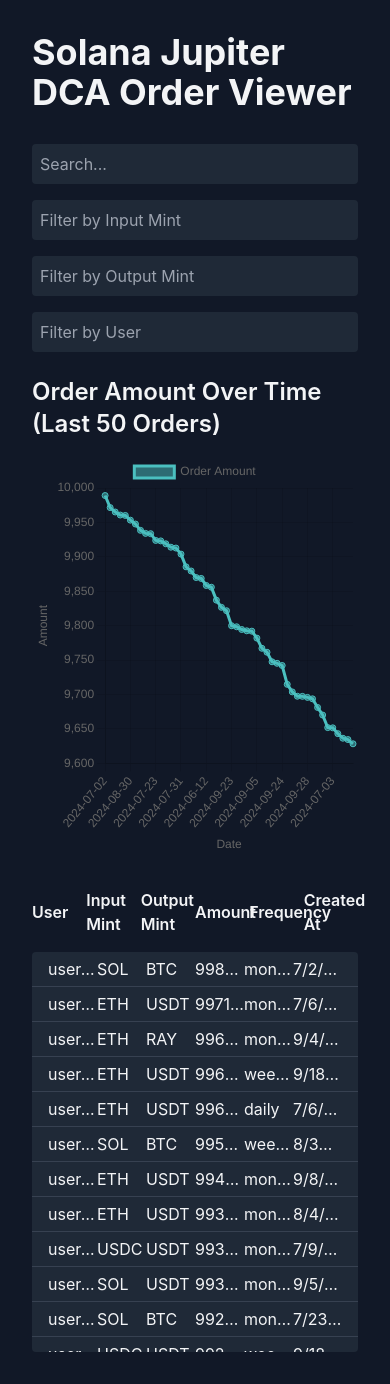
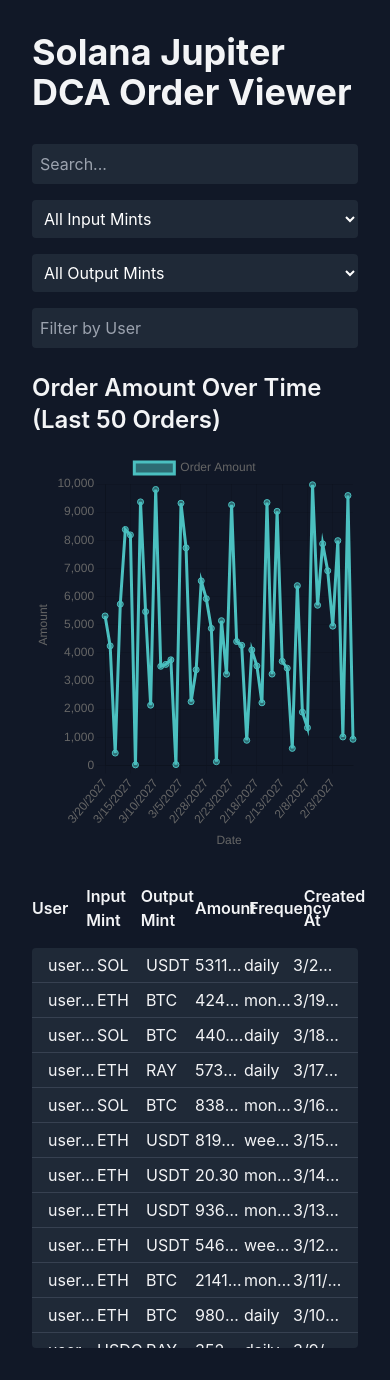
Before and after one commit to skynetcap/solana-jupiter-dca-viewer, a React (Create React App) app: page / in a window 390 px wide. Built offline with nearby package versions, Linux system fonts and the light colour scheme; the HTML template or start-up script is replaced by a standard one.

Commit message:
Optimize DCA order fetching and filtering in JupiterDCAViewer
- Fetch orders only once on component mount
- Implement client-side filtering and sorting
- Remove unnecessary API calls on filter changes
- Improve performance and responsiveness of the component

```diff
--- a/src/components/JupiterDCAViewer.tsx
+++ b/src/components/JupiterDCAViewer.tsx
@@ -1,4 +1,4 @@
-import React, { useState, useEffect, useMemo } from 'react';
+import React, { useState, useEffect, useMemo, useCallback } from 'react';
 import { FixedSizeList as List } from 'react-window';
 import { Line } from 'react-chartjs-2';
 import { Chart as ChartJS, CategoryScale, LinearScale, PointElement, LineElement, Title, Tooltip, Legend } from 'chart.js';
@@ -6,7 +6,9 @@
 
 ChartJS.register(CategoryScale, LinearScale, PointElement, LineElement, Title, Tooltip, Legend);
 
-// Assuming these types based on potential API response
+/**
+ * Represents a DCA (Dollar Cost Averaging) order.
+ */
 type DCAOrder = {
   id: string;
   user: string;
@@ -17,6 +19,9 @@
   createdAt: string;
 };
 
+/**
+ * Represents the structure of chart data.
+ */
 type ChartData = {
   labels: string[];
   datasets: {
@@ -27,20 +32,35 @@
   }[];
 };
 
+/**
+ * Fetches DCA orders based on the provided filters.
+ * @param filters - The filters to apply when fetching orders.
+ * @returns A Promise that resolves to an array of DCAOrder objects.
+ */
 const fetchDCAOrders = async (filters: any): Promise<DCAOrder[]> => {
   // Simulated API call
   await new Promise(resolve => setTimeout(resolve, 500));
-  return Array(1000).fill(null).map((_, index) => ({
+  const startDate = new Date();
+  startDate.setDate(startDate.getDate() - 100); // Start from 100 days ago
+
+  return Array(1000).fill(null).map((_, index) => {
+    const orderDate = new Date(startDate);
+    orderDate.setDate(orderDate.getDate() + index);
+    return {
       id: `order-${index}`,
       user: `user-${Math.floor(Math.random() * 100)}`,
       inputMint: ['SOL', 'USDC', 'ETH'][Math.floor(Math.random() * 3)],
       outputMint: ['BTC', 'USDT', 'RAY'][Math.floor(Math.random() * 3)],
       amount: Math.random() * 10000,
       frequency: ['daily', 'weekly', 'monthly'][Math.floor(Math.random() * 3)],
-    createdAt: new Date(Date.now() - Math.random() * 10000000000).toISOString(),
-  }));
+      createdAt: orderDate.toISOString(),
+    };
+  });
 };
 
+/**
+ * JupiterDCAViewer component for displaying and managing DCA orders.
+ */
 export default function JupiterDCAViewer() {
   const [orders, setOrders] = useState<DCAOrder[]>([]);
   const [filters, setFilters] = useState({
@@ -49,24 +69,32 @@
     outputMint: '',
     user: '',
   });
-  const [sortConfig, setSortConfig] = useState<{ key: keyof DCAOrder; direction: 'asc' | 'desc' }>({ key: 'amount', direction: 'desc' });
+  const [sortConfig, setSortConfig] = useState<{ key: keyof DCAOrder; direction: 'asc' | 'desc' }>({ key: 'createdAt', direction: 'desc' });
 
-  const debouncedFetchOrders = useMemo(
-    () => debounce((filters) => {
-      fetchDCAOrders(filters).then(setOrders);
-    }, 300),
-    []
-  );
+  const [inputMints, setInputMints] = useState<string[]>([]);
+  const [outputMints, setOutputMints] = useState<string[]>([]);
+
+  const fetchOrders = useCallback(async () => {
+    const fetchedOrders = await fetchDCAOrders(filters);
+    setOrders(fetchedOrders);
+  }, []);
 
   useEffect(() => {
-    debouncedFetchOrders(filters);
-  }, [filters, debouncedFetchOrders]);
+    fetchOrders();
+  }, [fetchOrders]);
+
+  useEffect(() => {
+    const uniqueInputMints = Array.from(new Set(orders.map(order => order.inputMint)));
+    const uniqueOutputMints = Array.from(new Set(orders.map(order => order.outputMint)));
+    setInputMints(uniqueInputMints);
+    setOutputMints(uniqueOutputMints);
+  }, [orders]);
 
   const filteredOrders = useMemo(() => {
     return orders.filter(order =>
       order.user.toLowerCase().includes(filters.user.toLowerCase()) &&
-      order.inputMint.toLowerCase().includes(filters.inputMint.toLowerCase()) &&
-      order.outputMint.toLowerCase().includes(filters.outputMint.toLowerCase()) &&
+      (filters.inputMint === '' || order.inputMint === filters.inputMint) &&
+      (filters.outputMint === '' || order.outputMint === filters.outputMint) &&
       (order.user.toLowerCase().includes(filters.search.toLowerCase()) ||
        order.inputMint.toLowerCase().includes(filters.search.toLowerCase()) ||
        order.outputMint.toLowerCase().includes(filters.search.toLowerCase()))
@@ -85,7 +113,7 @@
   };
 
   const chartData: ChartData = {
-    labels: filteredOrders.slice(0, 50).map(order => order.createdAt.split('T')[0]),
+    labels: filteredOrders.slice(0, 50).map(order => new Date(order.createdAt).toLocaleDateString()),
     datasets: [{
       label: 'Order Amount',
       data: filteredOrders.slice(0, 50).map(order => order.amount),
@@ -140,18 +168,26 @@
           className="bg-gray-800 text-white p-2 rounded"
           onChange={e => setFilters(prev => ({ ...prev, search: e.target.value }))}
         />
-        <input
-          type="text"
-          placeholder="Filter by Input Mint"
+        <select
           className="bg-gray-800 text-white p-2 rounded"
           onChange={e => setFilters(prev => ({ ...prev, inputMint: e.target.value }))}
-        />
-        <input
-          type="text"
-          placeholder="Filter by Output Mint"
+          value={filters.inputMint}
+        >
+          <option value="">All Input Mints</option>
+          {inputMints.map(mint => (
+            <option key={mint} value={mint}>{mint}</option>
+          ))}
+        </select>
+        <select
           className="bg-gray-800 text-white p-2 rounded"
           onChange={e => setFilters(prev => ({ ...prev, outputMint: e.target.value }))}
-        />
+          value={filters.outputMint}
+        >
+          <option value="">All Output Mints</option>
+          {outputMints.map(mint => (
+            <option key={mint} value={mint}>{mint}</option>
+          ))}
+        </select>
         <input
           type="text"
           placeholder="Filter by User"
```
Lines whose indentation alone changed are shown as unchanged.
